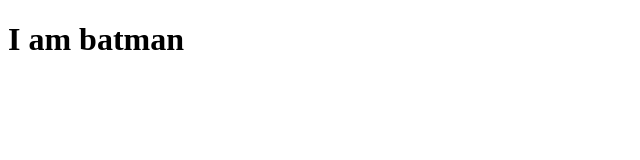
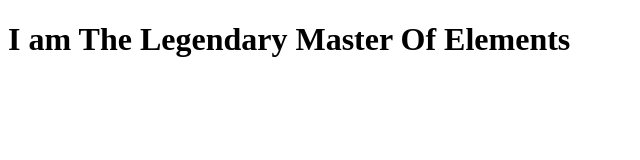
Before and after one commit to AbdulWasay1122/Coursera-test, a plain HTML site: page site/index.html in a window 1280 px wide. Shown: the whole page, without its empty margins (0-640 px from the left). Drawn offline with Linux system fonts and the light colour scheme.

Commit message:
My First page

```diff
--- a/site/index.html
+++ b/site/index.html
@@ -6,6 +6,6 @@
 	<title>Hello Silent Killer!</title>
 </head>
 <body>
-<h1>I am batman</h1>
+<h1>I am The Legendary Master Of Elements </h1>
 </body>
 </html>
```
